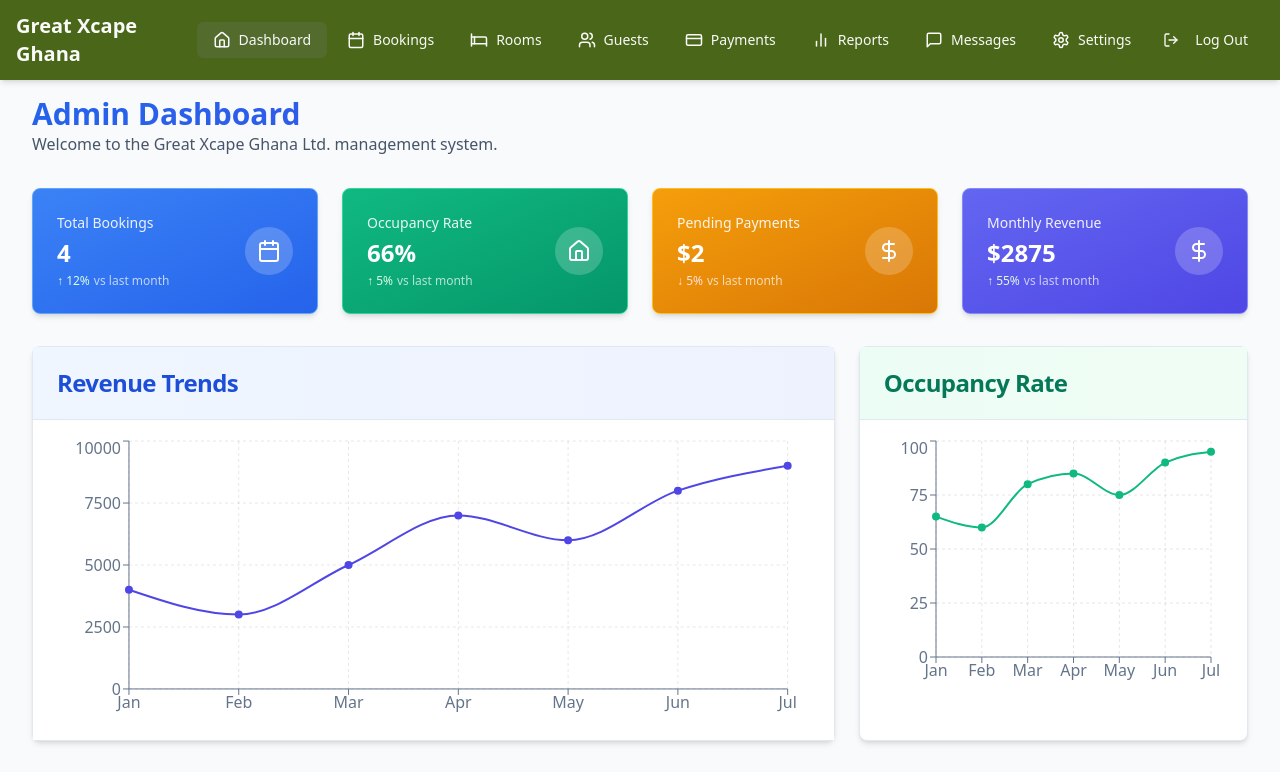
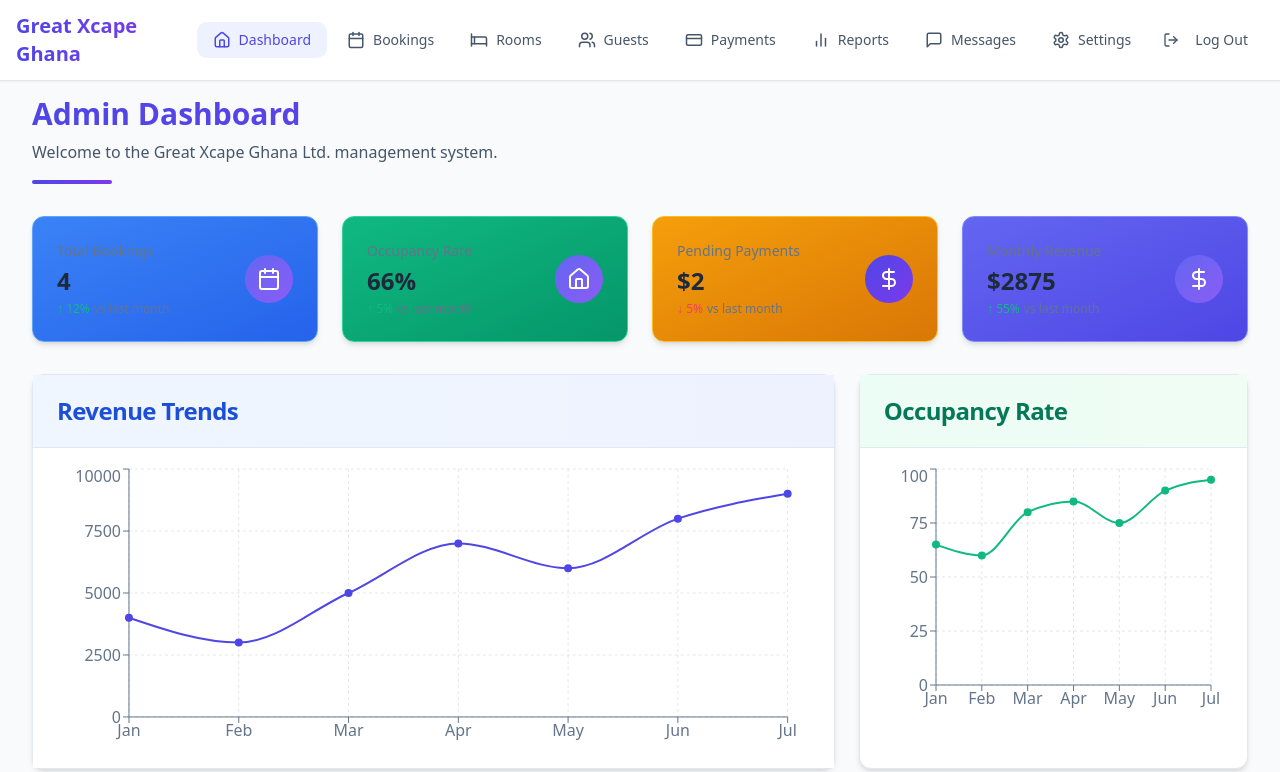
Before and after one commit to achab2025/greatxcapeghana, a React (Vite) app: page / in a window 1280 px wide. Shown: the top 772 px of the page. Built offline with nearby package versions, Linux system fonts and the light colour scheme; sample sign-in values are in the browser's storage.

Commit message:
Refactor: Improve UI/UX design and color scheme

```diff
--- a/src/App.tsx
+++ b/src/App.tsx
@@ -1,4 +1,3 @@
-
 import { Toaster } from "@/components/ui/toaster";
 import { Toaster as Sonner } from "@/components/ui/sonner";
 import { TooltipProvider } from "@/components/ui/tooltip";
@@ -35,6 +34,7 @@ const App = () => {
     <BrowserRouter>
       <QueryClientProvider client={queryClient}>
         <TooltipProvider>
+          <div className="bg-slate-50 min-h-screen">
             <Routes>
               <Route path="/login" element={<Login />} />
 
@@ -141,6 +141,7 @@ const App = () => {
             </Routes>
             <Toaster />
             <Sonner />
+          </div>
         </TooltipProvider>
       </QueryClientProvider>
     </BrowserRouter>
--- a/src/components/dashboard/DashboardHeader.tsx
+++ b/src/components/dashboard/DashboardHeader.tsx
@@ -7,11 +7,14 @@ interface DashboardHeaderProps {
 
 const DashboardHeader = ({ userRole }: DashboardHeaderProps) => {
   return (
-    <div className="mb-8">
-      <h1 className="text-3xl font-bold bg-gradient-to-r from-blue-600 to-indigo-600 bg-clip-text text-transparent">
+    <div className="mb-8 animate-fade-down">
+      <h1 className="text-3xl font-bold bg-gradient-to-r from-indigo-600 to-violet-600 bg-clip-text text-transparent">
         {userRole === "admin" ? "Admin Dashboard" : "User Dashboard"}
       </h1>
-      <p className="text-slate-600">Welcome to the Great Xcape Ghana Ltd. management system.</p>
+      <p className="text-slate-600 mt-2">
+        Welcome to the Great Xcape Ghana Ltd. management system.
+      </p>
+      <div className="h-1 w-20 bg-gradient-to-r from-indigo-600 to-violet-600 rounded-full mt-4"></div>
     </div>
   );
 };
--- a/src/components/dashboard/StatusCard.tsx
+++ b/src/components/dashboard/StatusCard.tsx
@@ -15,21 +15,31 @@ interface StatusCardProps {
 
 const StatusCard = ({ title, value, icon, trend, bgClass }: StatusCardProps) => {
   return (
-    <div className={cn("p-6 rounded-lg shadow-md transition-all duration-300 hover:translate-y-[-5px]", bgClass || "bg-card")}>
+    <div className={cn(
+      "p-6 rounded-xl shadow-md hover:shadow-lg transition-all duration-300 hover:translate-y-[-5px] border border-slate-100",
+      bgClass || "bg-gradient-to-br from-white to-slate-50"
+    )}>
       <div className="flex justify-between items-center">
         <div>
-          <h3 className="text-sm font-medium text-white/90">{title}</h3>
-          <p className="text-2xl font-bold mt-1 text-white">{value}</p>
+          <h3 className="text-sm font-medium text-slate-500">{title}</h3>
+          <p className="text-2xl font-bold mt-1 text-slate-800">{value}</p>
           {trend && (
             <div className="flex items-center mt-1 text-xs">
-              <span className={trend.isPositive ? 'text-green-100' : 'text-red-100'}>
+              <span className={cn(
+                "flex items-center",
+                trend.isPositive ? 'text-emerald-500' : 'text-rose-500'
+              )}>
                 {trend.isPositive ? '↑' : '↓'} {Math.abs(trend.value)}%
               </span>
-              <span className="text-white/70 ml-1">vs last month</span>
+              <span className="text-slate-500 ml-1">vs last month</span>
             </div>
           )}
         </div>
-        <div className="p-3 rounded-full bg-white/20 text-white">
+        <div className={cn(
+          "p-3 rounded-full text-white",
+          trend?.isPositive ? "bg-gradient-to-br from-indigo-500 to-violet-500" :
+                            "bg-gradient-to-br from-indigo-600 to-violet-600"
+        )}>
           {icon}
         </div>
       </div>
--- a/src/components/layout/TopNavbar.tsx
+++ b/src/components/layout/TopNavbar.tsx
@@ -17,11 +17,8 @@ import {
 import { Button } from '@/components/ui/button';
 import {
   NavigationMenu,
-  NavigationMenuContent,
   NavigationMenuItem,
-  NavigationMenuLink,
   NavigationMenuList,
-  NavigationMenuTrigger,
 } from "@/components/ui/navigation-menu";
 import { cn } from '@/lib/utils';
 
@@ -53,10 +50,12 @@ const TopNavbar = () => {
   return (
     <>
       {/* Desktop Navigation */}
-      <div className="bg-primary text-primary-foreground shadow-md fixed w-full top-0 z-50">
+      <div className="bg-white border-b border-slate-200 shadow-sm fixed w-full top-0 z-50">
         <div className="container mx-auto flex items-center justify-between py-3 px-4">
           <div className="flex items-center">
-            <h2 className="text-xl font-semibold text-primary-foreground mr-8">Great Xcape Ghana</h2>
+            <h2 className="text-xl font-bold bg-gradient-to-r from-indigo-600 to-violet-600 bg-clip-text text-transparent mr-8">
+              Great Xcape Ghana
+            </h2>
 
             <NavigationMenu className="hidden md:flex">
               <NavigationMenuList>
@@ -67,8 +66,8 @@ const TopNavbar = () => {
                       className={cn(
                         "flex items-center gap-2 px-4 py-2 text-sm font-medium rounded-md transition-colors",
                         location.pathname === item.path
-                          ? "bg-accent text-accent-foreground"
-                          : "hover:bg-accent/50 hover:text-accent-foreground"
+                          ? "bg-indigo-50 text-indigo-600"
+                          : "text-slate-600 hover:bg-slate-50 hover:text-indigo-600"
                       )}
                     >
                       {item.icon}
@@ -83,7 +82,7 @@ const TopNavbar = () => {
           <div className="hidden md:block">
             <Button
               variant="ghost"
-              className="text-primary-foreground hover:bg-accent hover:text-accent-foreground"
+              className="text-slate-600 hover:bg-slate-50 hover:text-indigo-600"
               onClick={handleLogout}
             >
               <LogOutIcon size={16} className="mr-2" />
@@ -95,7 +94,7 @@ const TopNavbar = () => {
           <div className="md:hidden">
             <Button
               variant="ghost"
-              className="text-primary-foreground"
+              className="text-slate-600"
               onClick={toggleMobileMenu}
             >
               {mobileMenuOpen ? <XIcon size={24} /> : <MenuIcon size={24} />}
@@ -106,7 +105,7 @@ const TopNavbar = () => {
 
       {/* Mobile Navigation Menu */}
       {mobileMenuOpen && (
-        <div className="md:hidden fixed inset-0 z-40 pt-16 bg-background">
+        <div className="md:hidden fixed inset-0 z-40 pt-16 bg-white">
           <div className="p-4 overflow-y-auto">
             <ul className="space-y-2">
               {menuItems.map((item) => (
@@ -115,8 +114,8 @@ const TopNavbar = () => {
                     to={item.path}
                     className={`flex items-center p-3 text-sm font-medium rounded-md transition-colors ${
                       location.pathname === item.path
-                        ? 'bg-primary text-primary-foreground'
-                        : 'text-muted-foreground hover:bg-accent hover:text-accent-foreground'
+                        ? 'bg-indigo-50 text-indigo-600'
+                        : 'text-slate-600 hover:bg-slate-50 hover:text-indigo-600'
                     }`}
                     onClick={() => setMobileMenuOpen(false)}
                   >
@@ -128,7 +127,7 @@ const TopNavbar = () => {
               <li className="pt-4 mt-4 border-t">
                 <Button
                   variant="ghost"
-                  className="w-full flex items-center justify-center transition-colors hover:bg-destructive hover:text-destructive-foreground"
+                  className="w-full flex items-center justify-center transition-colors text-slate-600 hover:bg-rose-50 hover:text-rose-600"
                   onClick={handleLogout}
                 >
                   <LogOutIcon size={16} className="mr-2" />
--- a/src/index.css
+++ b/src/index.css
@@ -5,7 +5,7 @@
 
 @layer base {
   :root {
-    --background: 0 0% 100%;
+    --background: 210 40% 98%;
     --foreground: 222.2 84% 4.9%;
 
     --card: 0 0% 100%;
@@ -14,8 +14,8 @@
     --popover: 0 0% 100%;
     --popover-foreground: 222.2 84% 4.9%;
 
-    --primary: 83 60% 25%;
-    --primary-foreground: 83 10% 98%;
+    --primary: 262 83% 58%;
+    --primary-foreground: 210 40% 98%;
 
     --secondary: 210 40% 96.1%;
     --secondary-foreground: 222.2 47.4% 11.2%;
@@ -23,7 +23,7 @@
     --muted: 210 40% 96.1%;
     --muted-foreground: 215.4 16.3% 46.9%;
 
-    --accent: 83 40% 30%;
+    --accent: 262 83% 58%;
     --accent-foreground: 210 40% 98%;
 
     --destructive: 0 84.2% 60.2%;
@@ -31,26 +31,26 @@
 
     --border: 214.3 31.8% 91.4%;
     --input: 214.3 31.8% 91.4%;
-    --ring: 222.2 84% 4.9%;
+    --ring: 262 83% 58%;
 
-    --radius: 0.5rem;
+    --radius: 0.75rem;
 
-    --navbar-background: 83 65% 30%;
+    --navbar-background: 262 83% 58%;
     --navbar-foreground: 0 0% 100%;
-    --navbar-primary: 83 70% 35%;
+    --navbar-primary: 262 73% 50%;
     --navbar-primary-foreground: 0 0% 100%;
-    --navbar-accent: 83 50% 40%;
+    --navbar-accent: 263 70% 50%;
     --navbar-accent-foreground: 0 0% 100%;
-    --navbar-border: 83 30% 25%;
+    --navbar-border: 263 60% 40%;
 
-    --sidebar-background: 83 60% 15%;
-    --sidebar-foreground: 83 10% 95%;
-    --sidebar-primary: 83 60% 25%;
-    --sidebar-primary-foreground: 83 10% 98%;
-    --sidebar-accent: 83 20% 20%;
-    --sidebar-accent-foreground: 83 10% 95%;
-    --sidebar-border: 83 15% 20%;
-    --sidebar-ring: 83 60% 40%;
+    --sidebar-background: 262 83% 58%;
+    --sidebar-foreground: 210 40% 98%;
+    --sidebar-primary: 262 83% 58%;
+    --sidebar-primary-foreground: 210 40% 98%;
+    --sidebar-accent: 263 70% 50%;
+    --sidebar-accent-foreground: 210 40% 98%;
+    --sidebar-border: 263 60% 40%;
+    --sidebar-ring: 263 70% 50%;
   }
 
   .dark {
@@ -63,7 +63,7 @@
     --popover: 222.2 84% 4.9%;
     --popover-foreground: 210 40% 98%;
 
-    --primary: 83 50% 25%;
+    --primary: 262 83% 58%;
     --primary-foreground: 0 0% 100%;
 
     --secondary: 217.2 32.6% 17.5%;
@@ -72,7 +72,7 @@
     --muted: 217.2 32.6% 17.5%;
     --muted-foreground: 215 20.2% 65.1%;
 
-    --accent: 83 40% 20%;
+    --accent: 262 83% 58%;
     --accent-foreground: 0 0% 100%;
 
     --destructive: 0 62.8% 30.6%;
@@ -82,22 +82,22 @@
     --input: 217.2 32.6% 17.5%;
     --ring: 212.7 26.8% 83.9%;
 
-    --navbar-background: 83 45% 22%;
+    --navbar-background: 262 73% 45%;
     --navbar-foreground: 0 0% 100%;
-    --navbar-primary: 83 50% 20%;
+    --navbar-primary: 262 73% 40%;
     --navbar-primary-foreground: 0 0% 100%;
-    --navbar-accent: 83 40% 15%;
+    --navbar-accent: 263 70% 35%;
     --navbar-accent-foreground: 0 0% 100%;
-    --navbar-border: 83 30% 18%;
+    --navbar-border: 263 60% 30%;
 
-    --sidebar-background: 83 30% 8%;
-    --sidebar-foreground: 83 10% 95%;
-    --sidebar-primary: 83 30% 20%;
-    --sidebar-primary-foreground: 83 10% 98%;
-    --sidebar-accent: 83 20% 12%;
-    --sidebar-accent-foreground: 83 10% 95%;
-    --sidebar-border: 83 15% 15%;
-    --sidebar-ring: 83 30% 30%;
+    --sidebar-background: 262 73% 30%;
+    --sidebar-foreground: 210 40% 98%;
+    --sidebar-primary: 262 73% 35%;
+    --sidebar-primary-foreground: 210 40% 98%;
+    --sidebar-accent: 262 73% 25%;
+    --sidebar-accent-foreground: 210 40% 98%;
+    --sidebar-border: 262 73% 20%;
+    --sidebar-ring: 262 73% 45%;
   }
 }
 
@@ -133,8 +133,12 @@
     @apply backdrop-blur-sm bg-white/10 border border-white/20;
   }
 
-  .olive-gradient {
-    @apply bg-gradient-to-br from-[#303307] to-[#45491a];
+  .glass-card {
+    @apply bg-white/40 backdrop-blur-md border border-white/40 shadow-xl;
+  }
+
+  .glass-card-dark {
+    @apply bg-black/20 backdrop-blur-md border border-white/10 shadow-xl;
   }
 }
 
--- a/tailwind.config.ts
+++ b/tailwind.config.ts
@@ -78,6 +78,12 @@ export default {
 					dark: '#303307'
 				}
 			},
+			backgroundImage: {
+				'grid-pattern': 'linear-gradient(to right, #e2e8f0 1px, transparent 1px), linear-gradient(to bottom, #e2e8f0 1px, transparent 1px)',
+			},
+			backgroundSize: {
+				'grid-pattern': '20px 20px',
+			},
 			borderRadius: {
 				lg: 'var(--radius)',
 				md: 'calc(var(--radius) - 2px)',
```
Also changed, not shown: src/pages/Guests.tsx (+10 -29 lines). Lines whose indentation alone changed are shown as unchanged.
